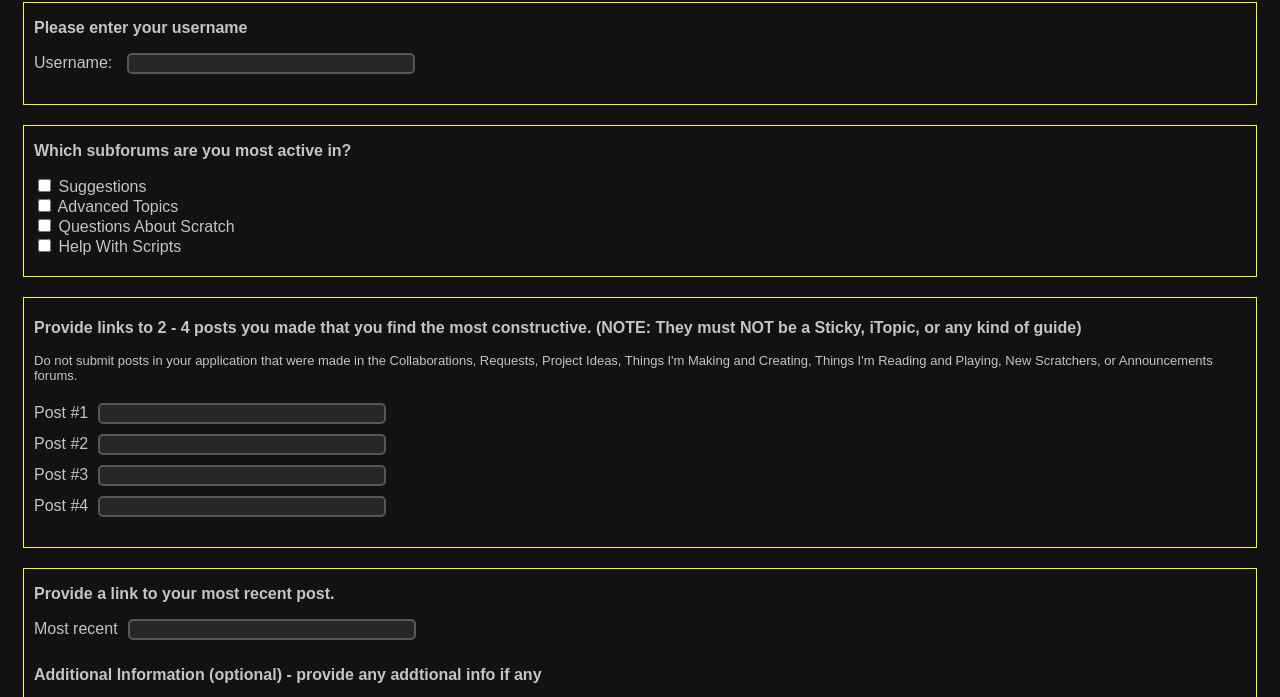
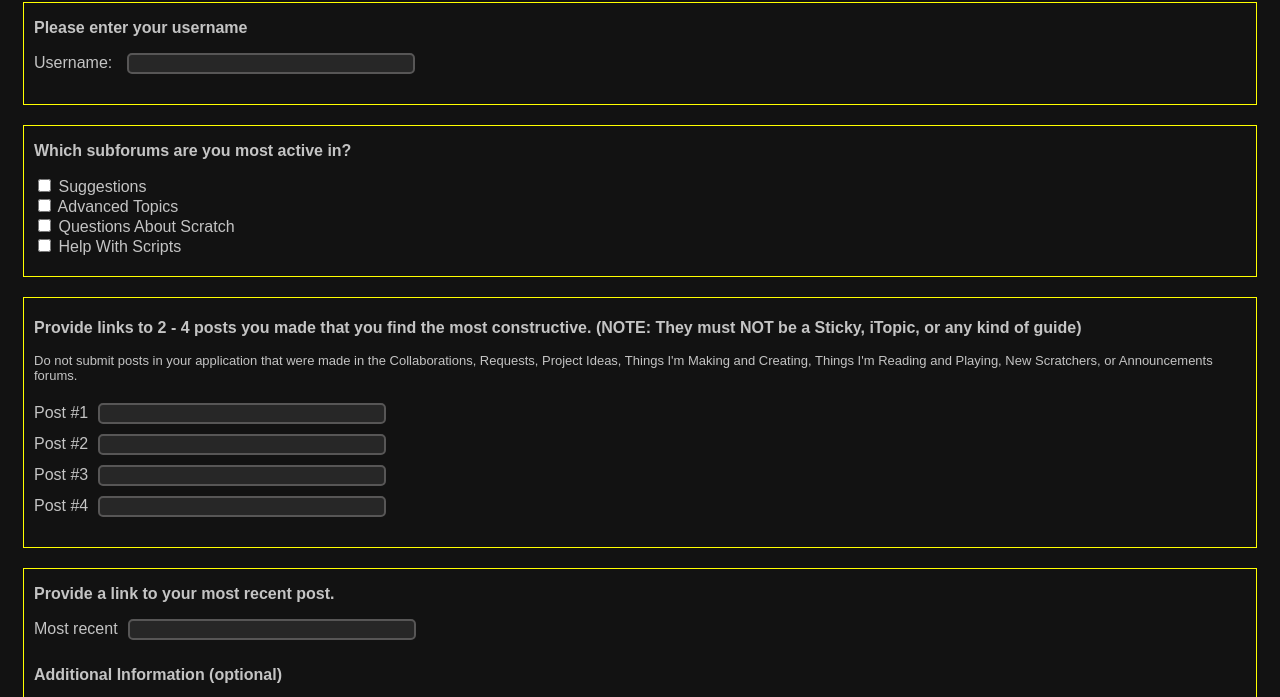
Before and after one commit to gosoccerboy5/tfh-form, a plain HTML site: page index.html in a window 1280 px wide. Shown: the part 101-798 px from the top of the page. Drawn offline with Linux system fonts and the light colour scheme.

Commit message:
Update index.html

```diff
--- a/index.html
+++ b/index.html
@@ -47,7 +47,7 @@
     <div class="form recent">
         <p class="form-desc">Provide a link to your most recent post.</p>
         <label>Most recent</label><input type="text" class="post" id="recent"><br>
-        <p class="form-desc">Additional Information (optional) - provide any addtional info if any</p>
+        <p class="form-desc">Additional Information (optional)</p>
         <textarea type="text" class="post" id="additional"></textarea><br>
     </div>
 
```
